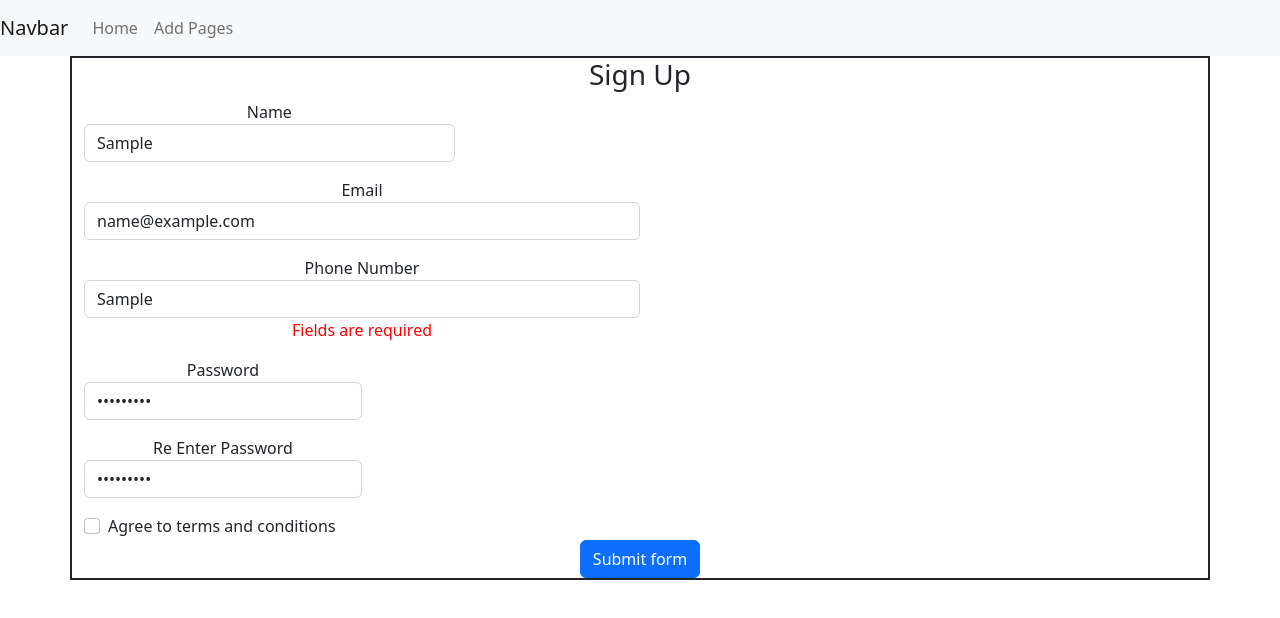
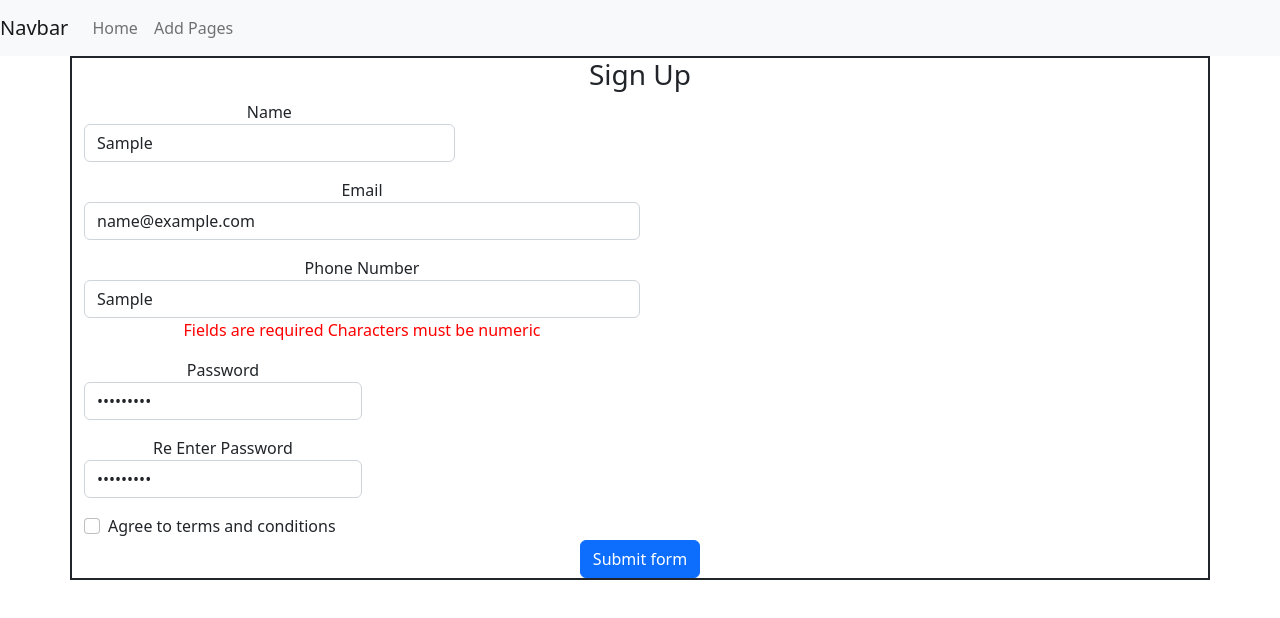
Before and after one commit to rhythm-chicmic/To-Do-App, an Angular app: page /signup in a window 1280 px wide. Both pictures are taken after typing "Sample", "name@example.com", "Sample", "Sample123", "Sample123" into the empty fields and a click on the button "Submit form". Shown: the top 618 px of the page. Built offline with nearby package versions, Linux system fonts and the light colour scheme; no server answers.

Commit message:
validations applied

```diff
--- a/src/app/Authentication/sign-up/sign-up.component.html
+++ b/src/app/Authentication/sign-up/sign-up.component.html
@@ -31,6 +31,9 @@
       <span class="validations" *ngIf="controls.phoneNumber.invalid && controls.phoneNumber.touched">
         Fields are required
       </span>
+      <span class="validations" *ngIf="controls['phoneNumber'].errors?.['pattern']">
+        Characters must be numeric
+      </span>
       <span class="validations" *ngIf="controls['phoneNumber'].errors?.['maxlength']">
         length too long
       </span>
```
Lines whose indentation alone changed are shown as unchanged.
